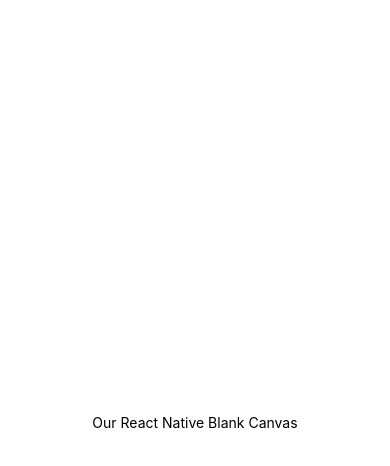
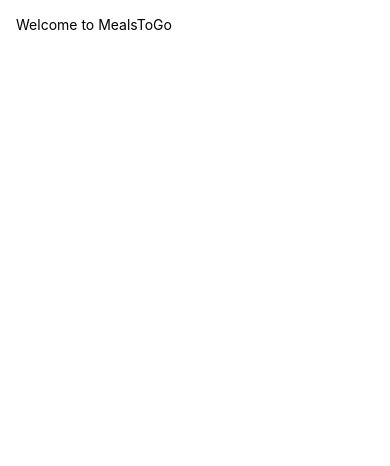
Before and after one commit to hebs87/MealsToGo, a React Native app: screen / in a window 390 px wide. Shown: the top 466 px of the page. Built offline with nearby package versions, Linux system fonts and the light colour scheme.

Commit message:
Added basic layout to App.js

```diff
--- a/App.js
+++ b/App.js
@@ -1,18 +1,27 @@
-import { StyleSheet, View, Text } from 'react-native';
+import { StyleSheet, SafeAreaView, StatusBar, Platform, View, Text } from 'react-native';
+import { StatusBar as ExpoStatusBar } from 'expo-status-bar';
 
 const App = () => {
   return (
-    <View style={styles.container}>
-      <Text>Our React Native Blank Canvas</Text>
-    </View>
+    <>
+      <SafeAreaView style={styles.safeArea}>
+        <View style={styles.container}>
+          <Text>Welcome to MealsToGo</Text>
+        </View>
+      </SafeAreaView>
+      <ExpoStatusBar style="auto" />
+    </>
   );
 };
 
 const styles = StyleSheet.create({
+  safeArea: {
+    flex: 1,
+    marginTop: Platform.OS === 'android' ? StatusBar.currentHeight : 0,
+  },
   container: {
     flex: 1,
-    alignItems: 'center',
-    justifyContent: 'center',
+    padding: 16,
   },
 });
 
```
